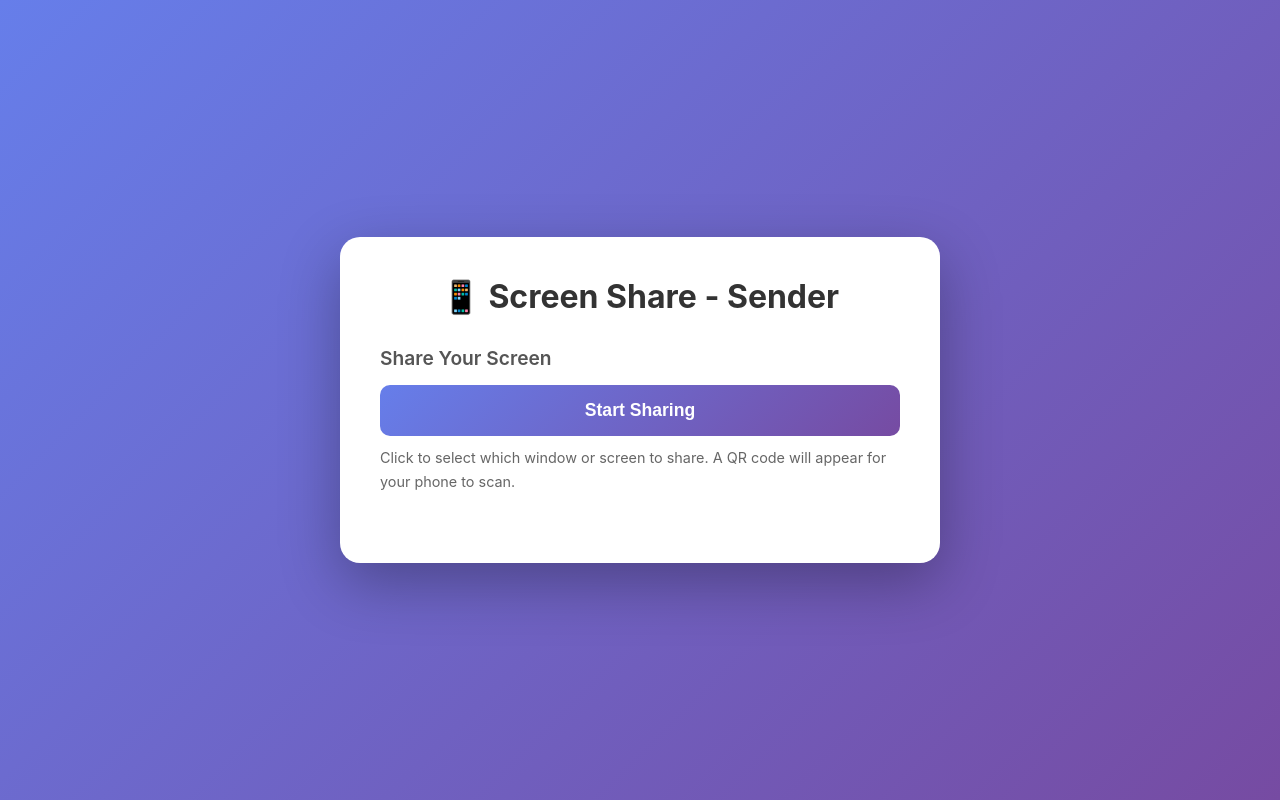
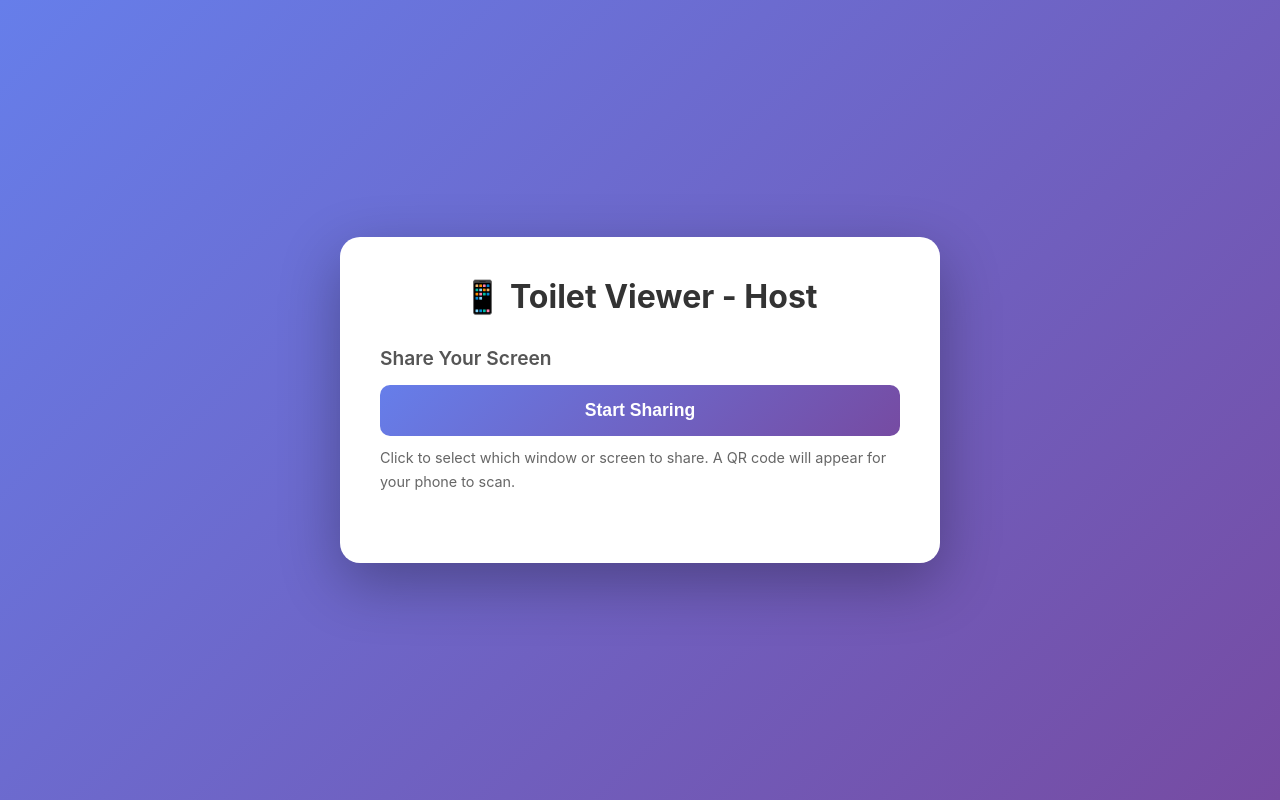
Before and after one commit to txj-xyz/toilet-viewer, a plain HTML site: page index.html in a window 1280 px wide. Drawn offline with Linux system fonts and the light colour scheme.

Commit message:
chr: update naming

```diff
--- a/index.html
+++ b/index.html
@@ -3,7 +3,7 @@
 <head>
     <meta charset="UTF-8">
     <meta name="viewport" content="width=device-width, initial-scale=1.0">
-    <title>Simple Screen Share - Sender</title>
+    <title>Toilet Viewer - Host</title>
     <style>
         * {
             margin: 0;
@@ -168,7 +168,7 @@
 </head>
 <body>
     <div class="container">
-        <h1>📱 Screen Share - Sender</h1>
+        <h1>📱 Toilet Viewer - Host</h1>
 
         <!-- Desktop/Sender View -->
         <div id="senderView">
```
Also changed, not shown: viewer.html (+2 -2 lines).
